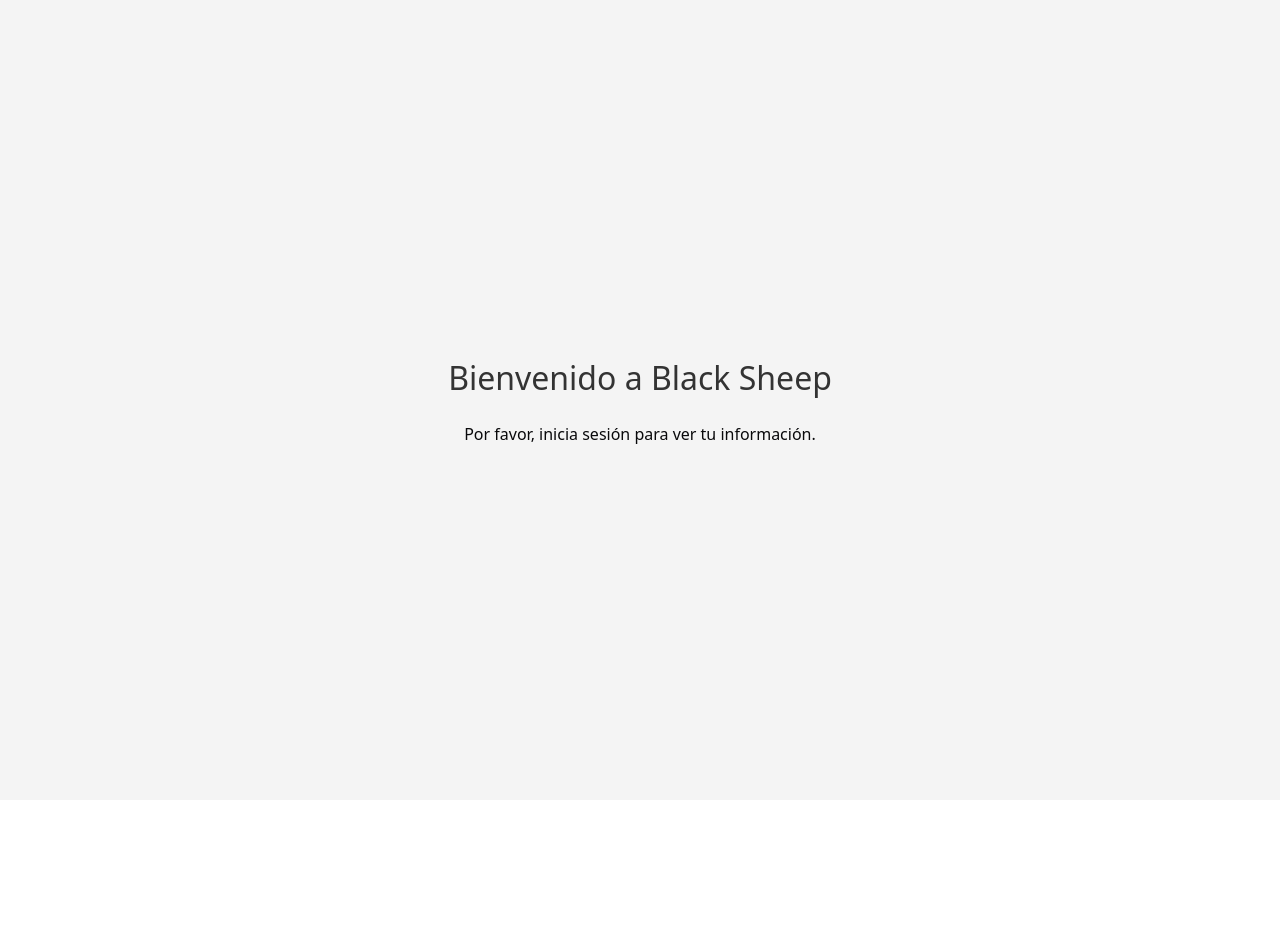
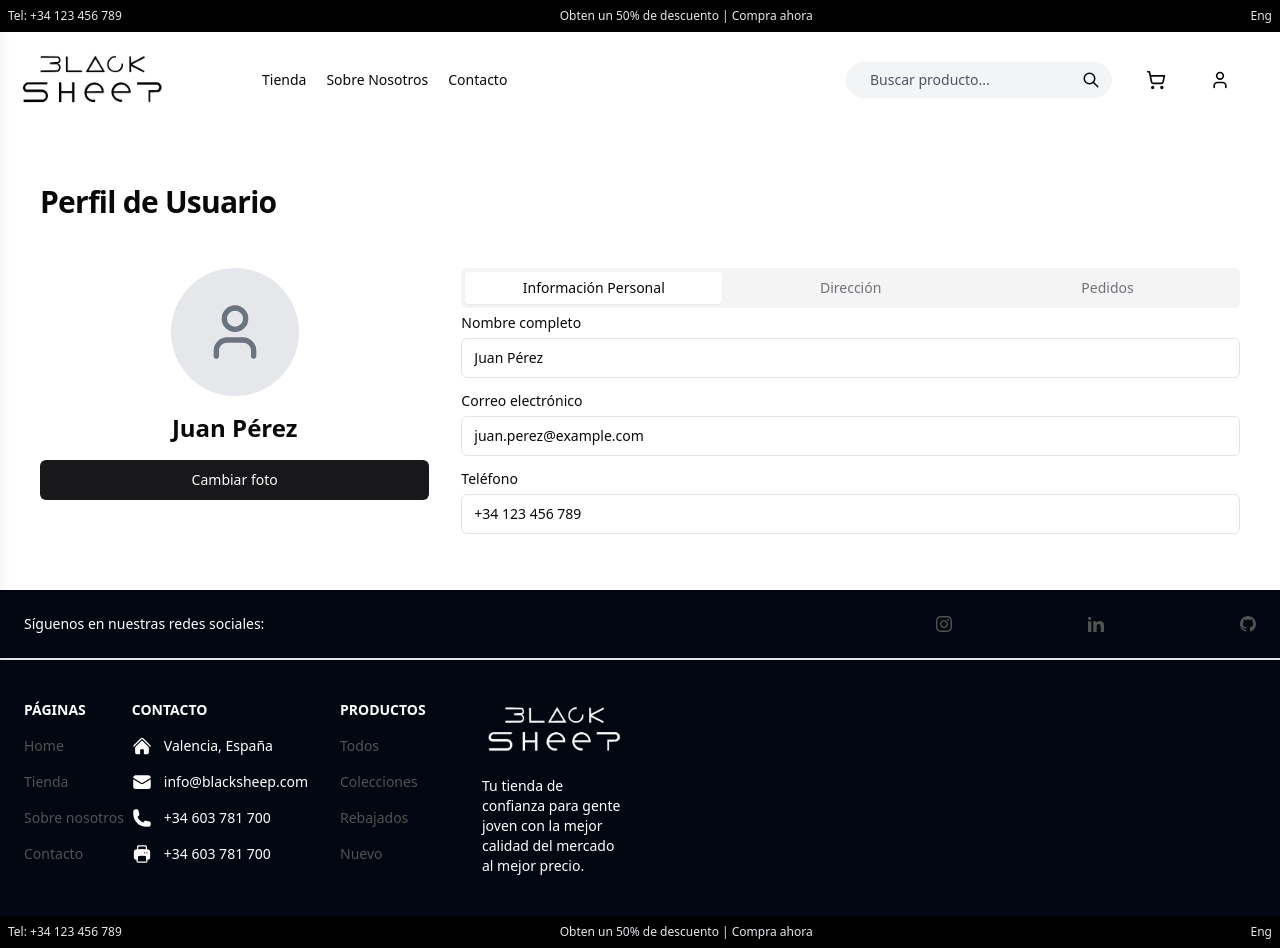
Before and after one commit to Albertomomu/blacksheep-client, a React (Vite) app: page /profile in a window 1280 px wide. Before the commit the page ends 800 px from the top, so only its background shows below. Built offline with nearby package versions, Linux system fonts and the light colour scheme.

Commit message:
feat: creating profile page

```diff
--- a/package.json
+++ b/package.json
@@ -14,10 +14,12 @@
     "@emotion/styled": "^11.11.5",
     "@mui/material": "^5.15.17",
     "@radix-ui/react-checkbox": "^1.1.1",
+    "@radix-ui/react-label": "^2.1.0",
     "@radix-ui/react-select": "^2.1.1",
     "@radix-ui/react-separator": "^1.1.0",
     "@radix-ui/react-slider": "^1.2.0",
     "@radix-ui/react-slot": "^1.1.0",
+    "@radix-ui/react-tabs": "^1.1.1",
     "@radix-ui/react-toast": "^1.2.1",
     "axios": "^1.7.2",
     "class-variance-authority": "^0.7.0",
--- a/src/components/ProductCard.tsx
+++ b/src/components/ProductCard.tsx
@@ -1,26 +1,12 @@
 import { Button } from "@/components/ui/button"
 import image from '../assets/images/products/1.jpeg';
 import { Link } from "react-router-dom";
-import useCartStore from "@/store/cartStore";
-import { useToast } from "@/components/hooks/use-toast"
 
 const ProductCard = ({item}) => {
-  const { addItem } = useCartStore();
-  const { toast } = useToast();
-
-  const handleAddToCart = (event) => {
-    event.preventDefault(); // Previene la navegación
-    event.stopPropagation(); // Detiene la propagación del evento
-    addItem(item);
-    toast({
-      title: "Producto añadido",
-      description: `${item.name} ha sido añadido al carrito.`,
-    });
-  };
 
   return (
     <Link to={`/products/${item.id}`}>
-      <div className="bg-white rounded-lg shadow-md overflow-hidden w-full sm:w-2/4 lg:w-1/4">
+      <div className="bg-white rounded-lg shadow-md overflow-hidden w-full">
         <img
           src={image}
           alt={`Product ${item.name}`}
@@ -30,7 +16,9 @@
           <p className="text-gray-600 mb-4">{item.description}</p>
           <div className="flex justify-between items-center">
             <span className="text-xl font-bold">{item.price}€</span>
-            <Button onClick={handleAddToCart}>Añadir al carrito</Button>
+            <Link to={`/products/${item.id}`}>
+              <Button>Ver producto</Button>
+            </Link>
           </div>
         </div>
       </div>
--- /dev/null
+++ b/src/components/ui/label.tsx
@@ -0,0 +1,24 @@
+import * as React from "react"
+import * as LabelPrimitive from "@radix-ui/react-label"
+import { cva, type VariantProps } from "class-variance-authority"
+
+import { cn } from "@/lib/utils"
+
+const labelVariants = cva(
+  "text-sm font-medium leading-none peer-disabled:cursor-not-allowed peer-disabled:opacity-70"
+)
+
+const Label = React.forwardRef<
+  React.ElementRef<typeof LabelPrimitive.Root>,
+  React.ComponentPropsWithoutRef<typeof LabelPrimitive.Root> &
+    VariantProps<typeof labelVariants>
+>(({ className, ...props }, ref) => (
+  <LabelPrimitive.Root
+    ref={ref}
+    className={cn(labelVariants(), className)}
+    {...props}
+  />
+))
+Label.displayName = LabelPrimitive.Root.displayName
+
+export { Label }
--- /dev/null
+++ b/src/components/ui/tabs.tsx
@@ -0,0 +1,53 @@
+import * as React from "react"
+import * as TabsPrimitive from "@radix-ui/react-tabs"
+
+import { cn } from "@/lib/utils"
+
+const Tabs = TabsPrimitive.Root
+
+const TabsList = React.forwardRef<
+  React.ElementRef<typeof TabsPrimitive.List>,
+  React.ComponentPropsWithoutRef<typeof TabsPrimitive.List>
+>(({ className, ...props }, ref) => (
+  <TabsPrimitive.List
+    ref={ref}
+    className={cn(
+      "inline-flex h-10 items-center justify-center rounded-md bg-muted p-1 text-muted-foreground",
+      className
+    )}
+    {...props}
+  />
+))
+TabsList.displayName = TabsPrimitive.List.displayName
+
+const TabsTrigger = React.forwardRef<
+  React.ElementRef<typeof TabsPrimitive.Trigger>,
+  React.ComponentPropsWithoutRef<typeof TabsPrimitive.Trigger>
+>(({ className, ...props }, ref) => (
+  <TabsPrimitive.Trigger
+    ref={ref}
+    className={cn(
+      "inline-flex items-center justify-center whitespace-nowrap rounded-sm px-3 py-1.5 text-sm font-medium ring-offset-background transition-all focus-visible:outline-none focus-visible:ring-2 focus-visible:ring-ring focus-visible:ring-offset-2 disabled:pointer-events-none disabled:opacity-50 data-[state=active]:bg-background data-[state=active]:text-foreground data-[state=active]:shadow-sm",
+      className
+    )}
+    {...props}
+  />
+))
+TabsTrigger.displayName = TabsPrimitive.Trigger.displayName
+
+const TabsContent = React.forwardRef<
+  React.ElementRef<typeof TabsPrimitive.Content>,
+  React.ComponentPropsWithoutRef<typeof TabsPrimitive.Content>
+>(({ className, ...props }, ref) => (
+  <TabsPrimitive.Content
+    ref={ref}
+    className={cn(
+      "mt-2 ring-offset-background focus-visible:outline-none focus-visible:ring-2 focus-visible:ring-ring focus-visible:ring-offset-2",
+      className
+    )}
+    {...props}
+  />
+))
+TabsContent.displayName = TabsPrimitive.Content.displayName
+
+export { Tabs, TabsList, TabsTrigger, TabsContent }
--- a/src/pages/Profile/ProfilePage.tsx
+++ b/src/pages/Profile/ProfilePage.tsx
@@ -1,25 +1,99 @@
-// src/components/LoginPage.tsx
-import React from 'react';
-import useUserStore from '../../store/userStore';
+import { Button } from "@/components/ui/button"
+import { Card, CardContent, CardHeader, CardTitle } from "@/components/ui/card"
+import { Label } from "@/components/ui/label"
+import { Input } from "@/components/ui/input"
+import { Layout } from '../../components';
+import { Tabs, TabsContent, TabsList, TabsTrigger } from "@/components/ui/tabs"
+import { User, Package } from 'lucide-react'
 
-const LoginPage: React.FC = () => {
-  // Usa el hook de Zustand para acceder al estado global
-  const { user } = useUserStore();
-
+export default function Component() {
   return (
-    <div className="login-page">
-      <h1>Bienvenido a Black Sheep</h1>
-      {user ? (
-        <>
-          <p>Hola, {user.firstName} {user.lastName}!</p>
-          <a className='bg-black text-white font-barlow font-bold py-2 px-4 rounded focus:outline-none focus:shadow-outline mt-12' href="/products">Visitar tienda</a>
-        </>
-      ) : (
-        <p>Por favor, inicia sesión para ver tu información.</p>
-      )}
-      {/* Puedes agregar más contenido aquí, como enlaces, imágenes, etc. */}
-    </div>
-  );
-};
-
-export default LoginPage;
+    <Layout>
+      <div className="container mx-auto px-4 py-8 bg-white text-black">
+        <Card className="overflow-hidden shadow-none border-none">
+          <CardHeader>
+            <CardTitle className="text-3xl font-bold">Perfil de Usuario</CardTitle>
+          </CardHeader>
+          <CardContent className="p-6">
+            <div className="flex flex-col md:flex-row gap-8">
+              <div className="md:w-1/3">
+                <div className="flex flex-col items-center space-y-4">
+                  <div className="w-32 h-32 bg-gray-200 rounded-full flex items-center justify-center">
+                    <User className="w-16 h-16 text-gray-500" />
+                  </div>
+                  <h2 className="text-2xl font-semibold">Juan Pérez</h2>
+                  <Button className="w-full">Cambiar foto</Button>
+                </div>
+              </div>
+              <div className="md:w-2/3">
+                <Tabs defaultValue="personal" className="w-full">
+                  <TabsList className="grid w-full grid-cols-3">
+                    <TabsTrigger value="personal">Información Personal</TabsTrigger>
+                    <TabsTrigger value="address">Dirección</TabsTrigger>
+                    <TabsTrigger value="orders">Pedidos</TabsTrigger>
+                  </TabsList>
+                  <TabsContent value="personal" className="space-y-4">
+                    <div className="grid gap-4">
+                      <div className="grid gap-2">
+                        <Label htmlFor="name">Nombre completo</Label>
+                        <Input id="name" defaultValue="Juan Pérez" />
+                      </div>
+                      <div className="grid gap-2">
+                        <Label htmlFor="email">Correo electrónico</Label>
+                        <Input id="email" defaultValue="juan.perez@example.com" />
+                      </div>
+                      <div className="grid gap-2">
+                        <Label htmlFor="phone">Teléfono</Label>
+                        <Input id="phone" defaultValue="+34 123 456 789" />
+                      </div>
+                    </div>
+                  </TabsContent>
+                  <TabsContent value="address" className="space-y-4">
+                    <div className="grid gap-4">
+                      <div className="grid gap-2">
+                        <Label htmlFor="street">Calle</Label>
+                        <Input id="street" defaultValue="Calle Mayor, 123" />
+                      </div>
+                      <div className="grid gap-2">
+                        <Label htmlFor="city">Ciudad</Label>
+                        <Input id="city" defaultValue="Madrid" />
+                      </div>
+                      <div className="grid gap-2">
+                        <Label htmlFor="postcode">Código Postal</Label>
+                        <Input id="postcode" defaultValue="28001" />
+                      </div>
+                    </div>
+                  </TabsContent>
+                  <TabsContent value="orders" className="space-y-4">
+                    <div className="space-y-4">
+                      <div className="flex items-center justify-between p-4 bg-gray-100 rounded-lg">
+                        <div className="flex items-center space-x-4">
+                          <Package className="w-6 h-6" />
+                          <div>
+                            <p className="font-semibold">Pedido #1234</p>
+                            <p className="text-sm text-gray-500">2 artículos - 54.98€</p>
+                          </div>
+                        </div>
+                        <Button variant="outline">Ver detalles</Button>
+                      </div>
+                      <div className="flex items-center justify-between p-4 bg-gray-100 rounded-lg">
+                        <div className="flex items-center space-x-4">
+                          <Package className="w-6 h-6" />
+                          <div>
+                            <p className="font-semibold">Pedido #1235</p>
+                            <p className="text-sm text-gray-500">1 artículo - 29.99€</p>
+                          </div>
+                        </div>
+                        <Button variant="outline">Ver detalles</Button>
+                      </div>
+                    </div>
+                  </TabsContent>
+                </Tabs>
+              </div>
+            </div>
+          </CardContent>
+        </Card>
+      </div>
+    </Layout>
+  )
+}
--- a/src/store/cartStore.ts
+++ b/src/store/cartStore.ts
@@ -11,10 +11,11 @@
   id: number;
   name: string;
   description: string;
-  price: string; // Asumiendo que el precio es un string, como se muestra en el ejemplo
+  price: string;
   stock: number;
   categoryId: number;
   category: Category;
+  size: string;
 }
 
 interface CartItem extends Product {
```
Also changed, not shown: src/pages/Products/ProductsPage.tsx (+38 -2 lines), 1 other file (tests, documents, lock files or other folders).
